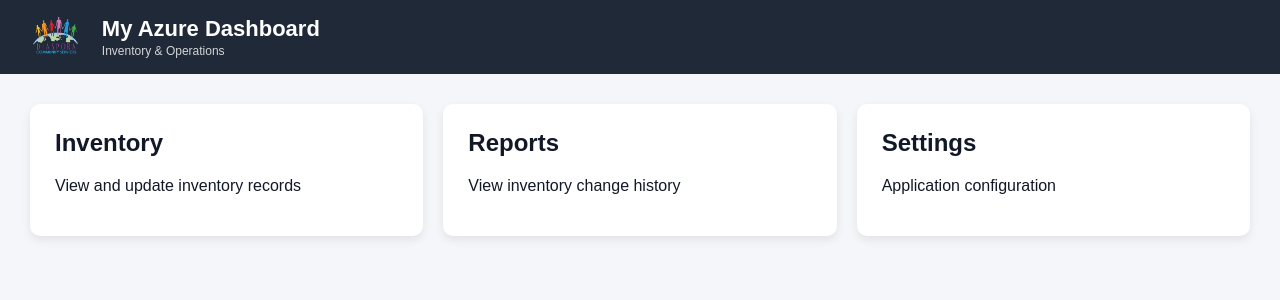
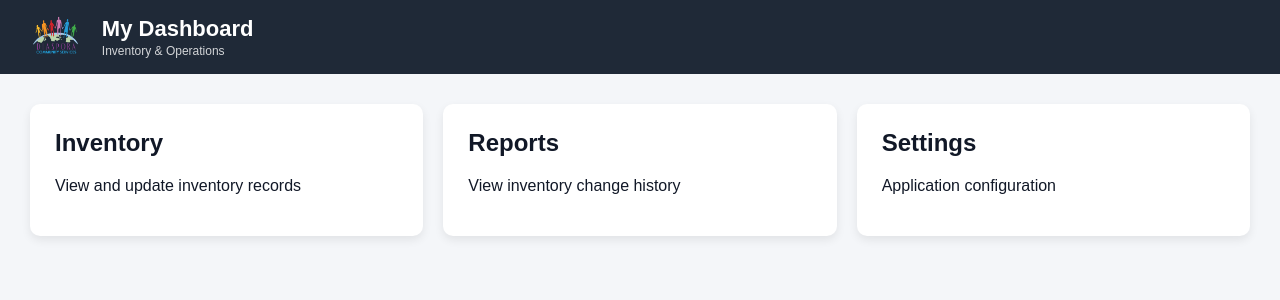
Before and after one commit to Jacob1531/InventoryTest, a Flask app: page / in a window 1280 px wide. Shown: the top 300 px of the page. Run offline with Flask 3, Linux system fonts and the light colour scheme; some libraries are stand-ins or nearby versions.

Commit message:
Updated base.html  Will likely change title per page

```diff
--- a/templates/base.html
+++ b/templates/base.html
@@ -13,7 +13,7 @@
         <img src="{{ url_for('static', filename='diaspora_logo.png') }}" alt="Logo">
     </div>
     <div class="title">
-        <h1>My Azure Dashboard</h1>
+        <h1>My Dashboard</h1>
         <p>Inventory & Operations</p>
     </div>
 </header>
```
